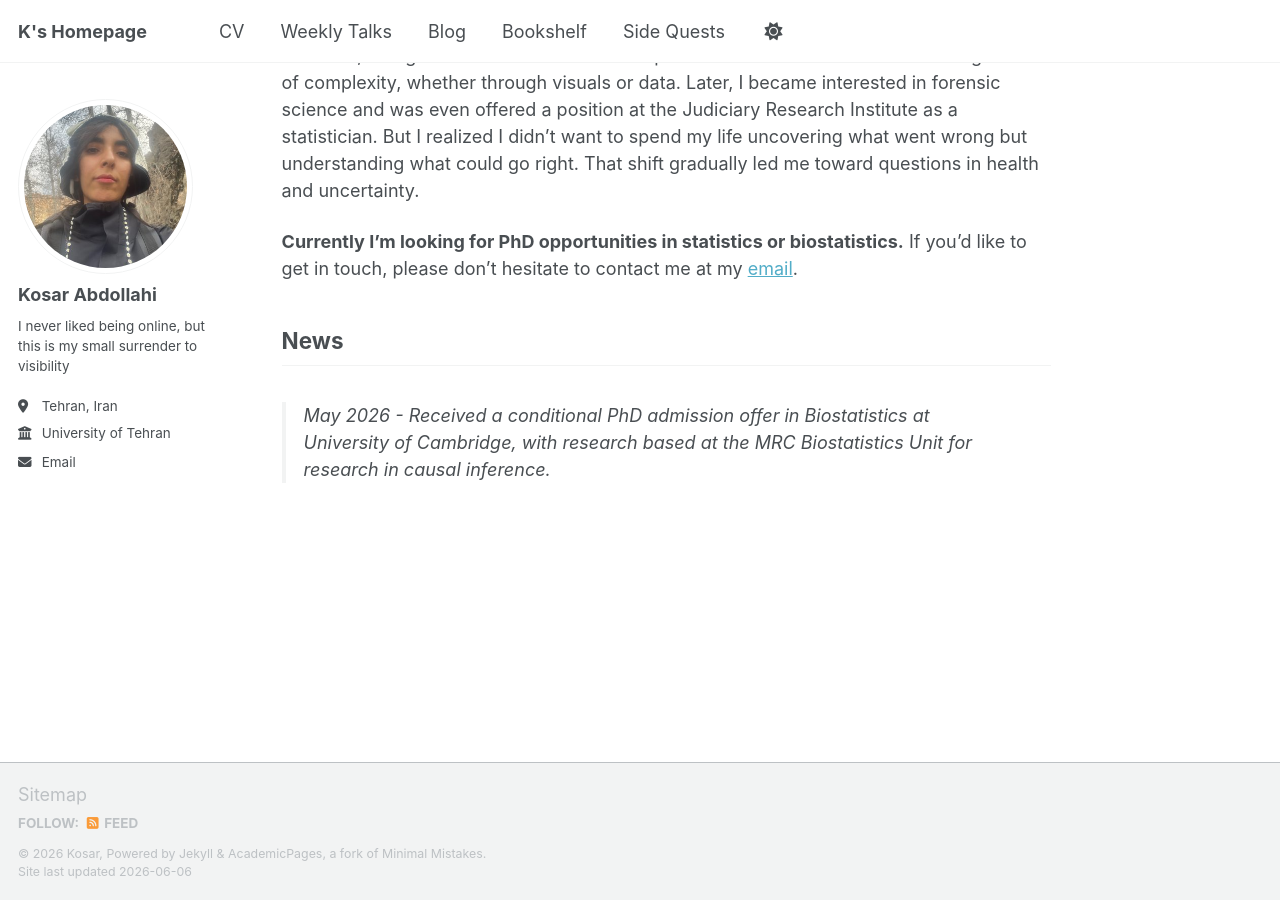
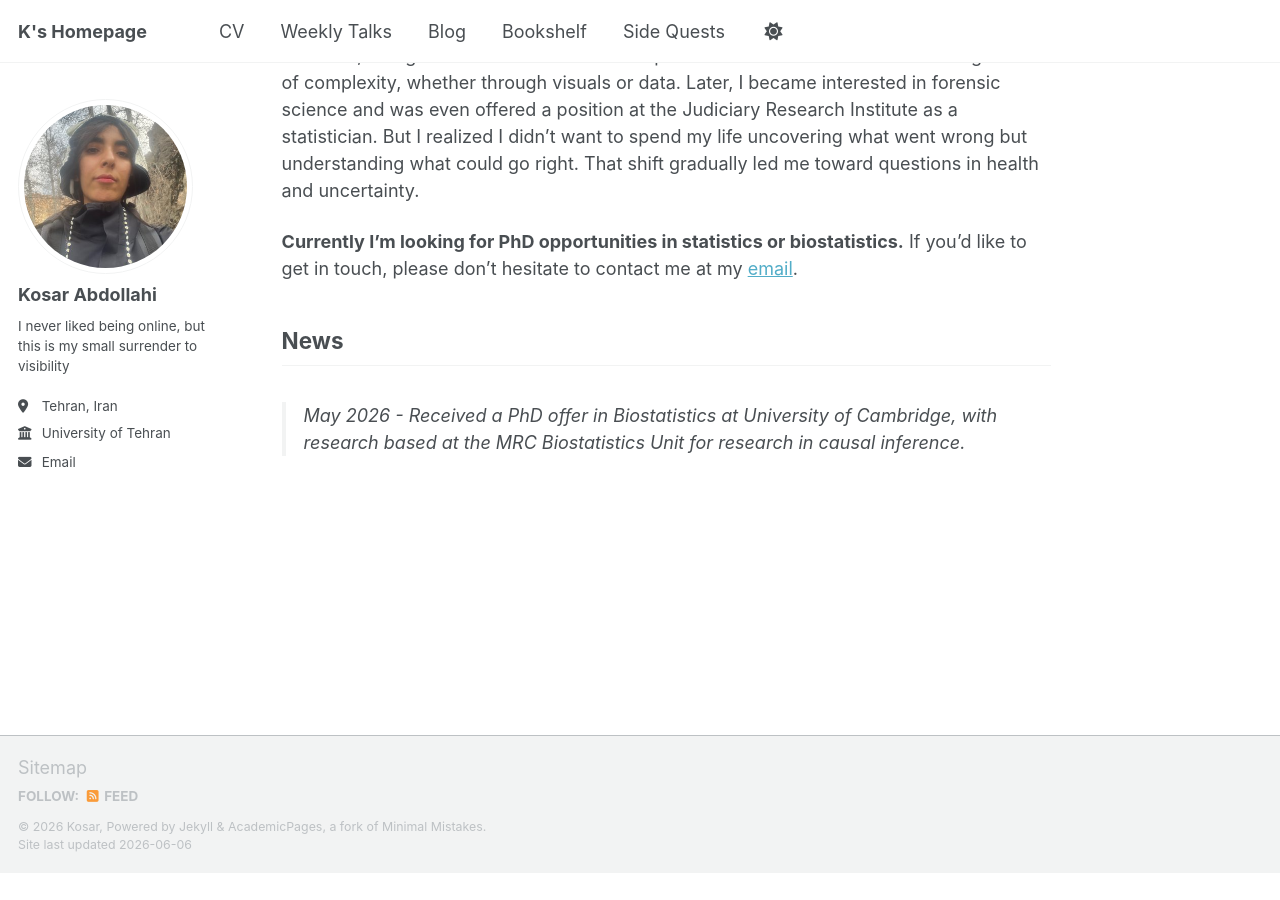
Before and after one commit to kabdollahi/kabdollahi.github.io, a Jekyll site: the page built from _pages/about.md, in a window 1280 px wide and 900 px high, scrolled down 519 px. Built offline with Jekyll 4.4.1, drawn with Linux system fonts in a browser that asks for light colours; a script that is not in the unit is left out; after the commit the page ends 1392 px from its top, so only the background shows below that.

Commit message:
Update about.md

```diff
--- a/_pages/about.md
+++ b/_pages/about.md
@@ -18,4 +18,4 @@ As a high schooler, I was drawn to modern physics and the idea of uncertainty. M
 **Currently I'm looking for PhD opportunities in statistics or biostatistics.** If you’d like to get in touch, please don’t hesitate to contact me at my [email](kabdollahi99@gmail.com).
 
 ## News
-> May 2026 - Received a conditional PhD admission offer in Biostatistics at University of Cambridge, with research based at the MRC Biostatistics Unit for research in causal inference.
+> May 2026 - Received a PhD offer in Biostatistics at University of Cambridge, with research based at the MRC Biostatistics Unit for research in causal inference.
```
